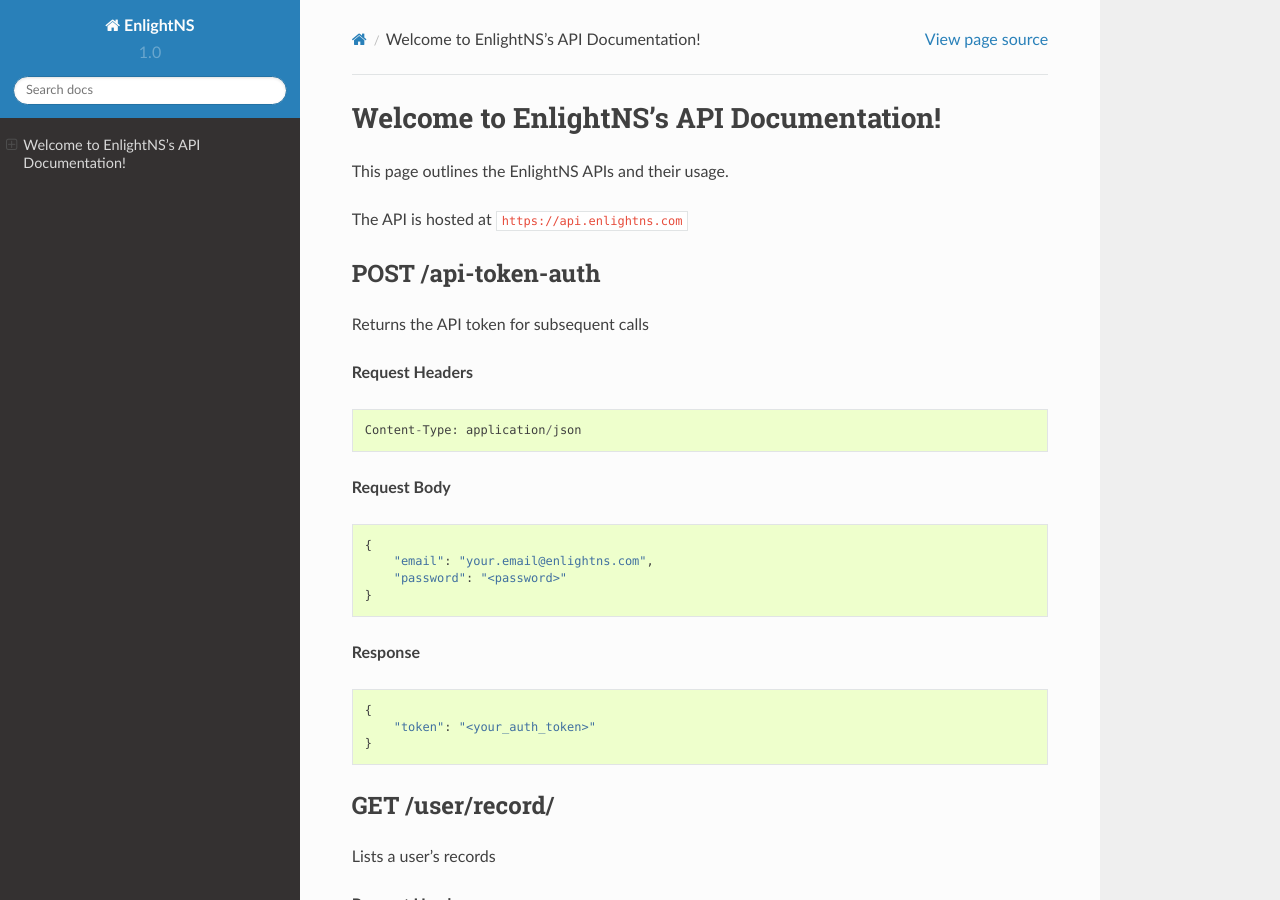
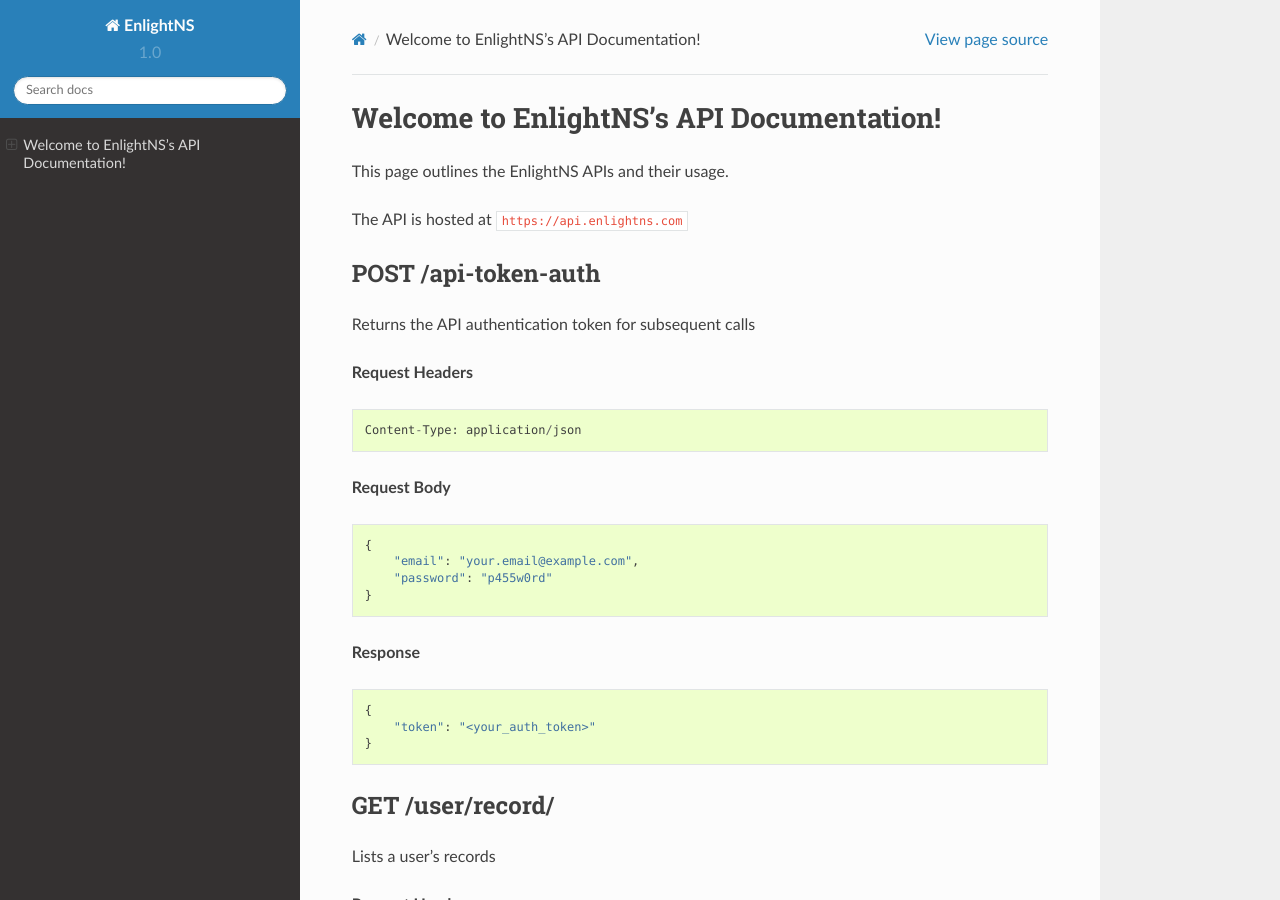
Before and after one commit to EnlightNS/enlightns-docs, a Sphinx documentation site: the page built from source/index.rst, in a window 1280 px wide and 900 px high. Built offline with Sphinx 7.4.7 and the Read the Docs theme 2.0.0, drawn with Linux system fonts in a browser that asks for light colours.

Commit message:
Small update

```diff
--- a/source/index.rst
+++ b/source/index.rst
@@ -12,7 +12,7 @@
 
 POST /api-token-auth
 ^^^^^^^^^^^^^^^^^^^^
-Returns the API token for subsequent calls
+Returns the API authentication token for subsequent calls
 
 **Request Headers**
 
@@ -27,8 +27,8 @@
 ::
 
     {
-        "email": "your.email@enlightns.com",
-        "password": "<password>"
+        "email": "your.email@example.com",
+        "password": "p455w0rd"
     }
 
 ..
```
